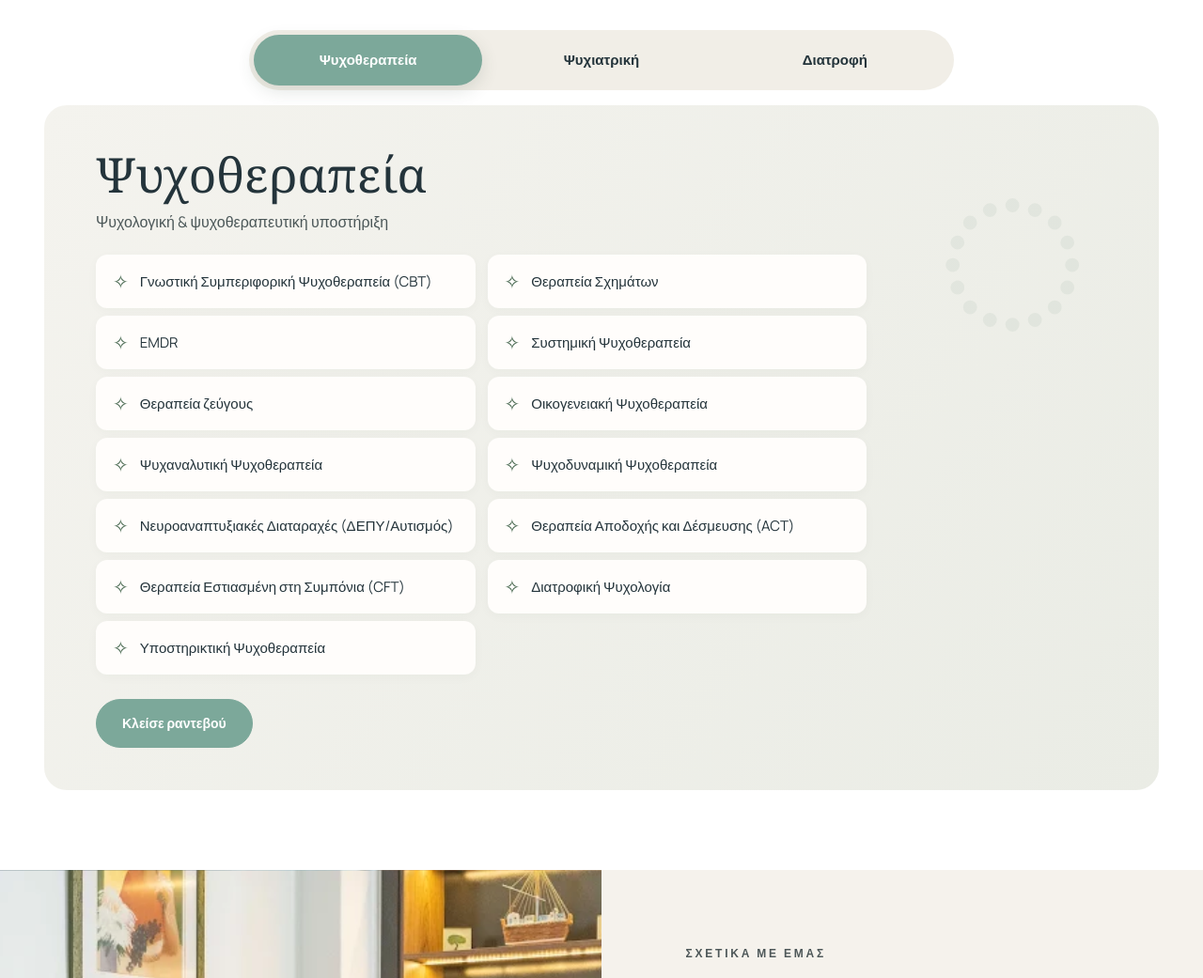
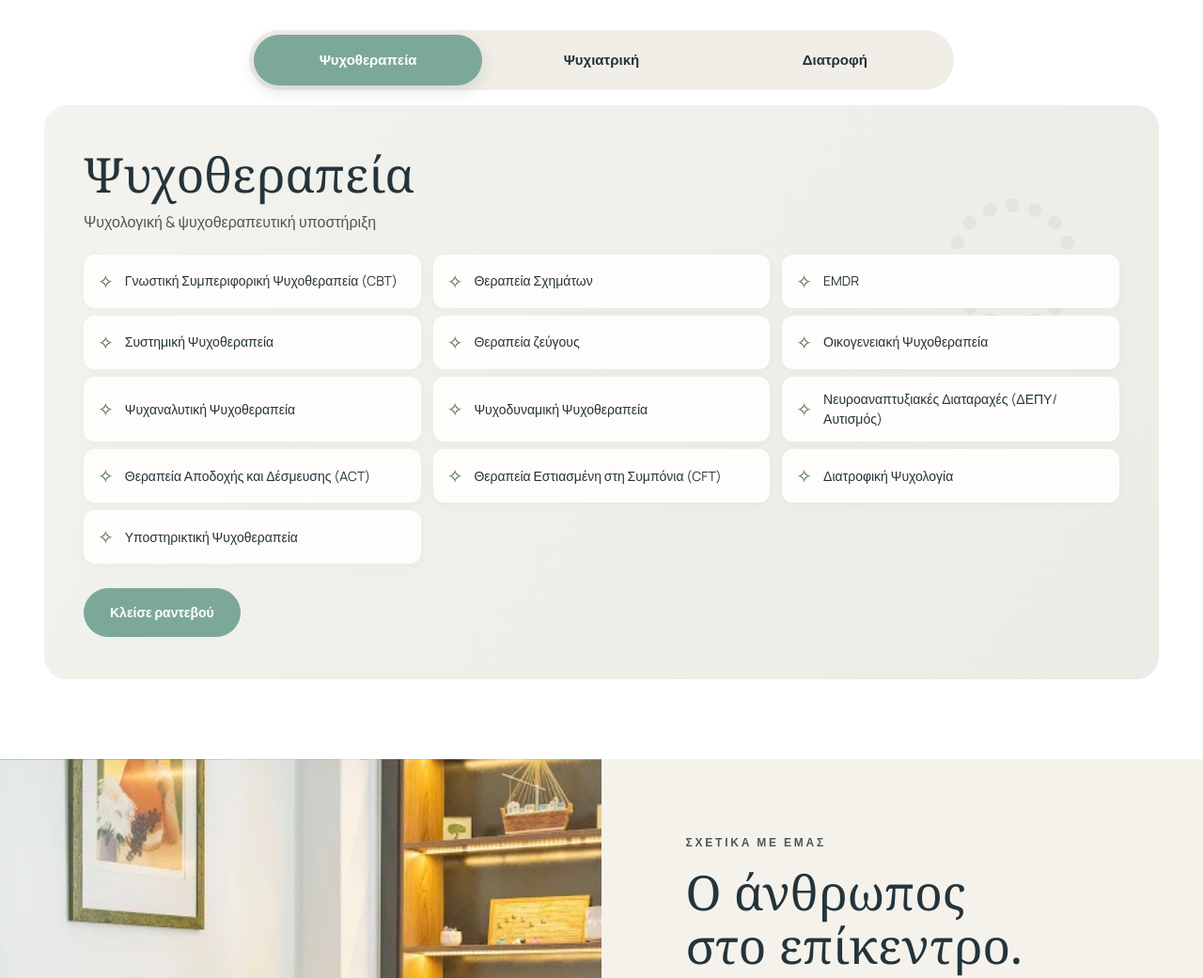
Before and after one commit to admaxgr/nous-therapy-center, a website: page index.html in a window 1280 px wide. Shown: the part 1002-2043 px from the top of the page at 94% size. Drawn offline with Linux system fonts and the light colour scheme.

Commit message:
Use three-column psychotherapy services layout

```diff
--- a/index.html
+++ b/index.html
@@ -45,6 +45,11 @@
     .contact-details .contact-socials a:hover{transform:translateY(-2px);opacity:.9;text-decoration:none}
     .contact-socials svg{width:19px;height:19px;fill:currentColor}
     .philosophy-copy>p:not(.eyebrow){text-align:justify}
+    @media(min-width:1001px){
+      .service-panel{padding-left:42px;padding-right:42px}
+      .service-list{grid-template-columns:repeat(3,minmax(0,1fr));max-width:none}
+      .service-list li{padding-left:15px;padding-right:15px;font-size:14px}
+    }
     .promises b{display:inline-flex;align-items:center;justify-content:center;flex:0 0 27px}
     .promises b svg{width:25px;height:25px;fill:none;stroke:currentColor;stroke-width:1.7;stroke-linecap:round;stroke-linejoin:round}
     .footer{padding:16px 0}
```
